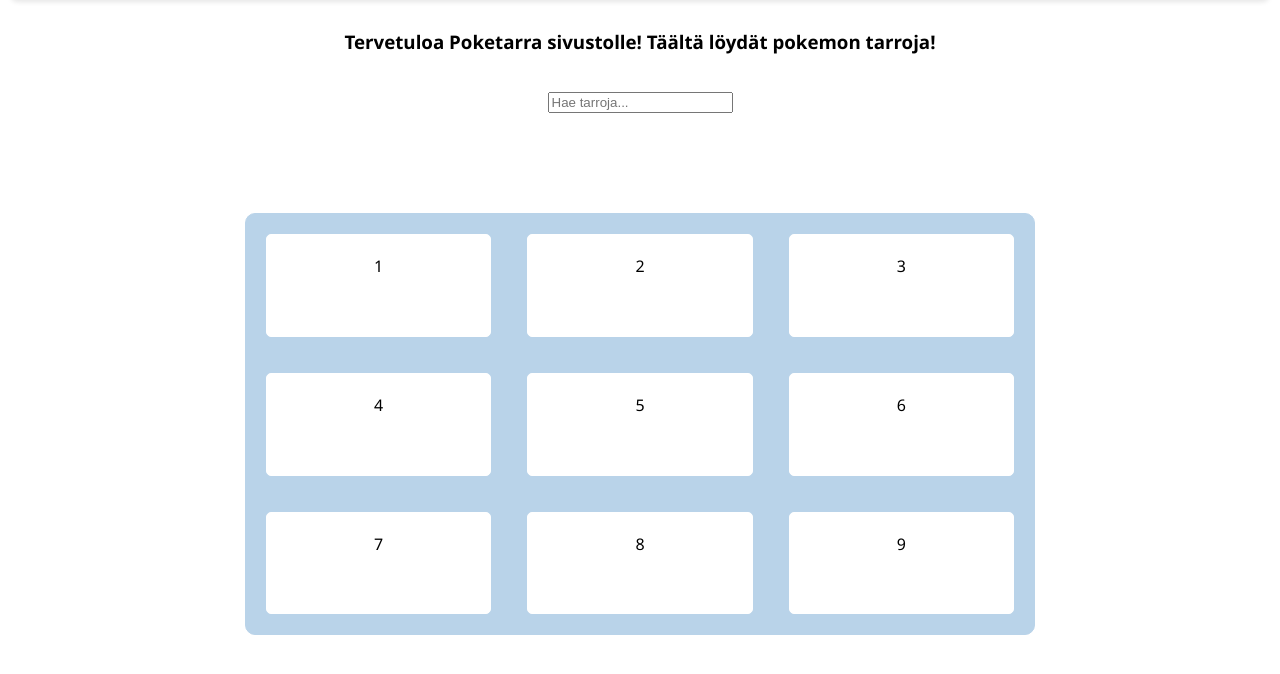
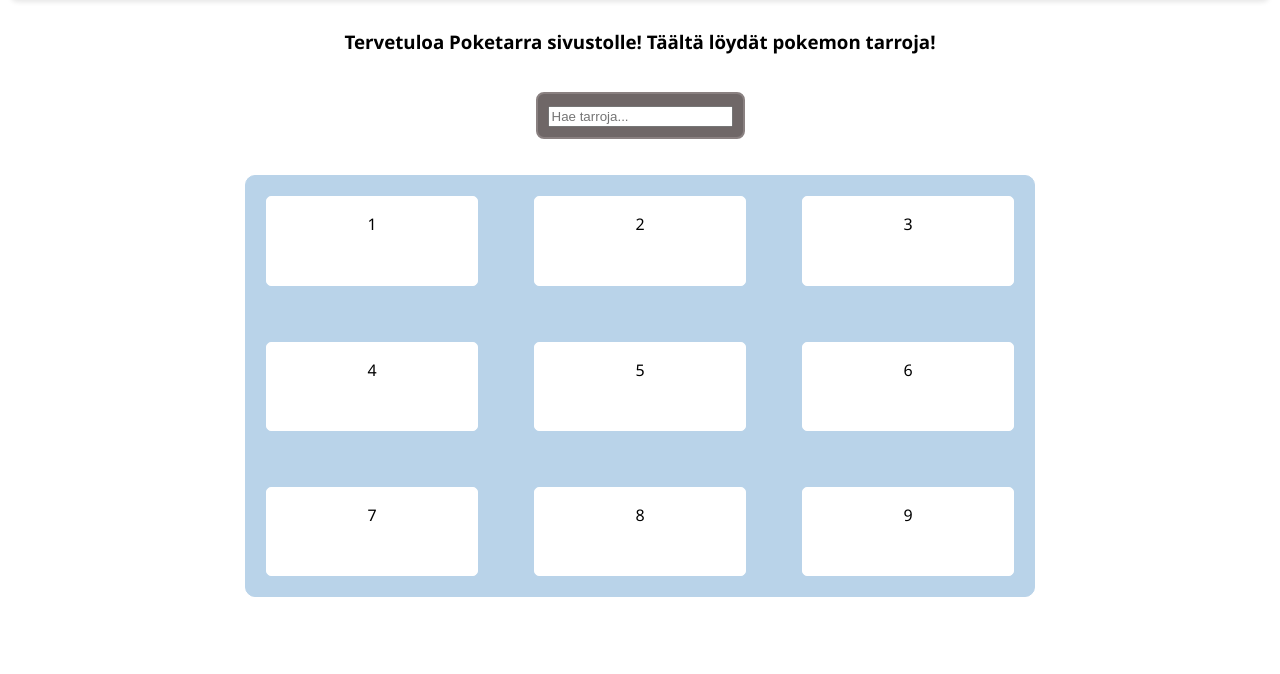
Before and after one commit to titskupitsku/projekti25, a PHP site: page /Tarrasivu.html in a window 1280 px wide. Shown: the part 106-780 px from the top of the page. Run offline with PHP 8.4, Linux system fonts and the light colour scheme.

Commit message:
Search bar tarrasivu

```diff
--- a/Tarrasivu.css
+++ b/Tarrasivu.css
@@ -3,16 +3,15 @@
     flex-direction: column;
     align-items: center;
 }
-
 .flex-Tarrabox {
     display: grid;
     grid-template-columns: repeat(3, 1fr);
     grid-template-rows: repeat(3, 1fr);
-    gap: 16px;
+    gap: 36px;
     width: 60%;
     height: 400px;
     border: 1px solid #b9d3e9;
-    margin-top: 80px;
+    margin: 16px auto 0 auto;
     background-color: #b9d3e9;
     border-radius: 10px;
     padding: 10px;
@@ -23,8 +22,8 @@
 }
 .flex-items {
     flex: 1 ;
-    margin:10px;
-    padding: 20px;
+    margin: 10px;
+    padding: 16px;
     background-color: #fff;
     border: 1px solid #ffffff;
     border-radius: 5px;
@@ -35,5 +34,12 @@
 .Tarra-haku {
     margin: 20px 0;
     text-align: center;
-    border: #b9d3e9;
+    border: none;
+    outline: none;
+    width: 2;
+    border: 2px solid #8a8181;
+    border-radius: 8px;
+    background-color: rgb(111, 103, 103);
+    padding: 10px;
+    font-family: 'Segoe UI', Tahoma, Geneva, Verdana, sans-serif;
 }
--- a/Tarrasivu.html
+++ b/Tarrasivu.html
@@ -90,8 +90,10 @@
     </div>
     <div class="content">
     <div class="Teksti-Tarra"> <h3> Tervetuloa Poketarra sivustolle! Täältä löydät pokemon tarroja!</h3></div>
+
     <div class="Tarra-haku">
-        <input type="text" placeholder="Hae tarroja..." />
+        <input class="Tarra-haku-input" type="text" placeholder="Hae tarroja..." >
+    </div>
     </div>
 
     <div class="flex-Tarrabox">
```
